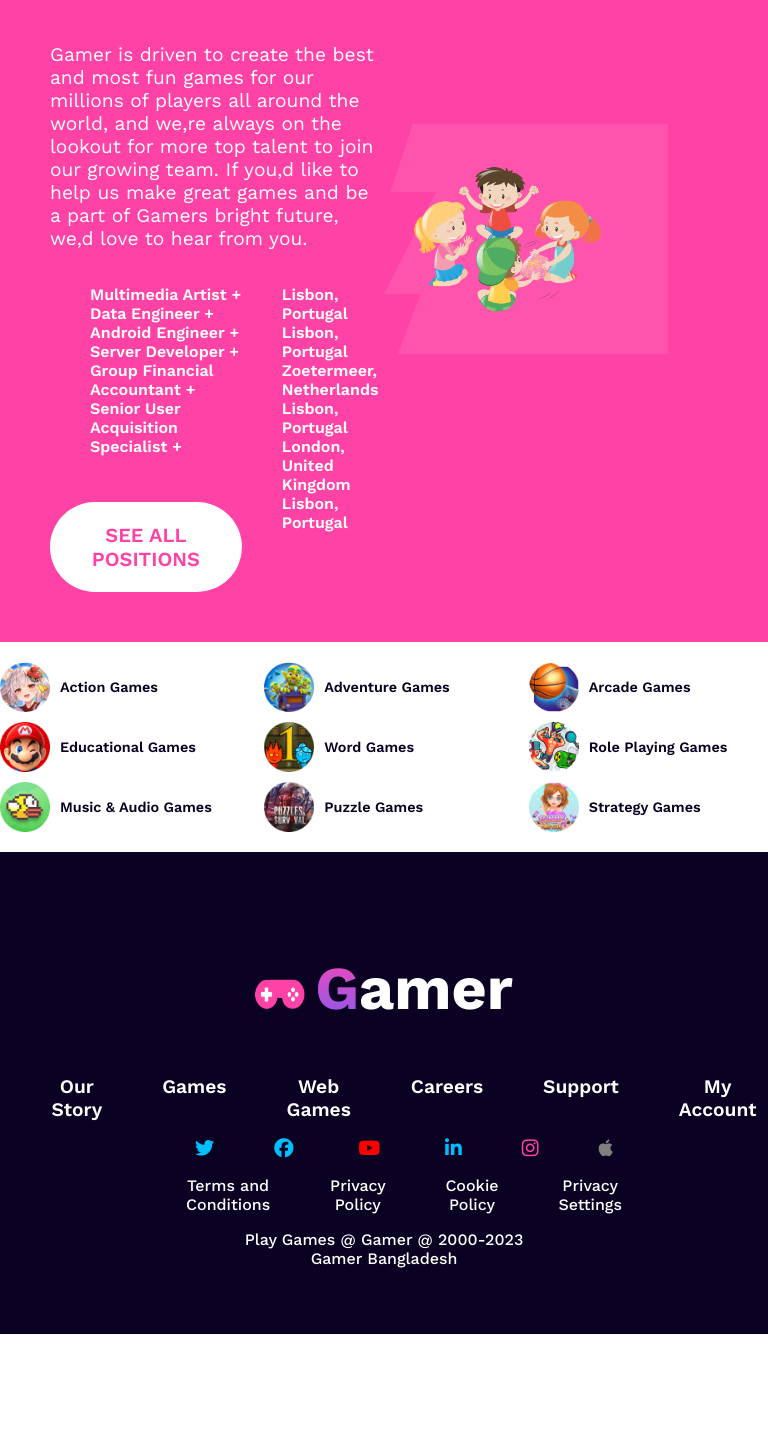
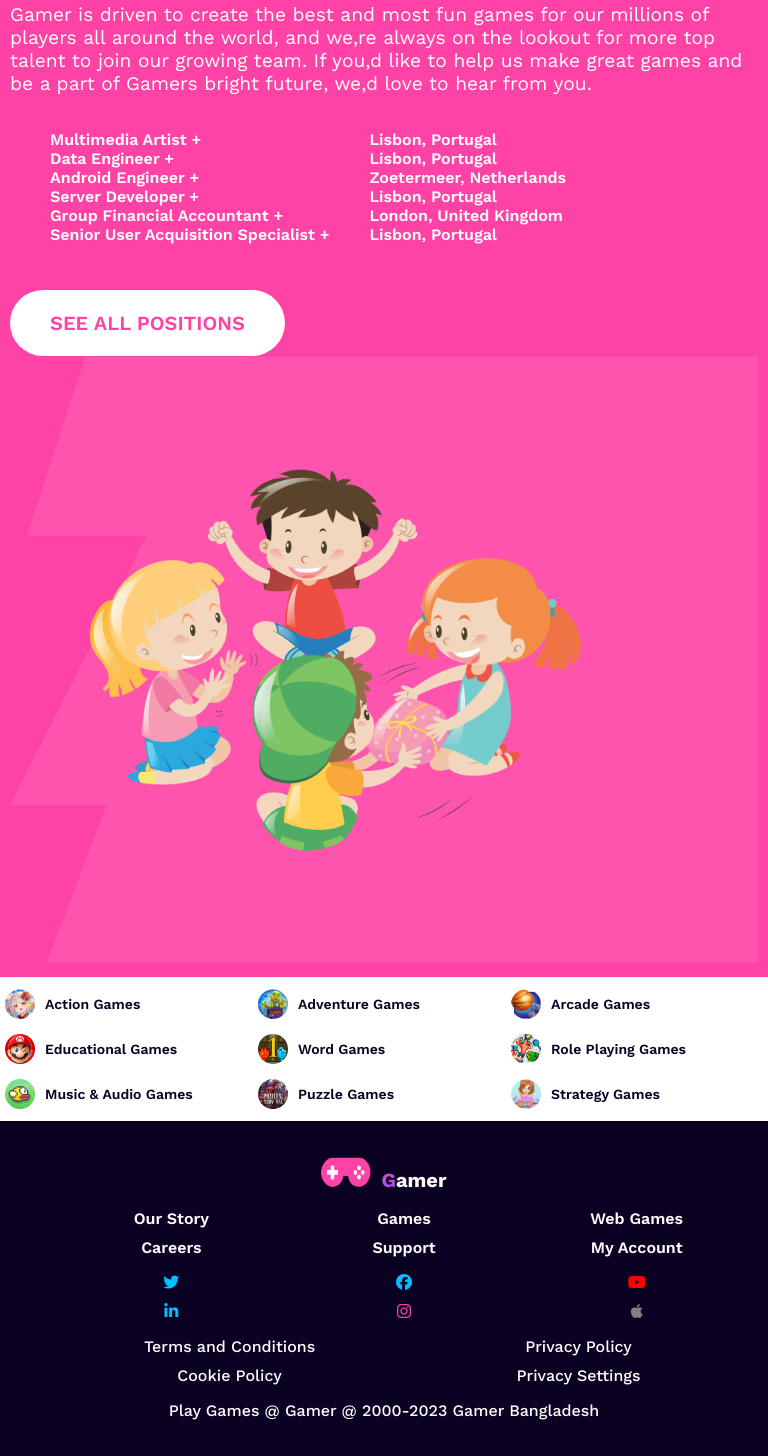
Before and after one commit to Sadia0011/B8A2-Gamer-Zone--, a plain HTML site: page index.html in a window 768 px wide. Shown: the part 5193-6649 px from the top of the page. Before the commit the page ends 6527 px from the top, so only its background shows below. Drawn offline with nearby package versions, Linux system fonts and the light colour scheme.

Commit message:
added final version

```diff
--- a/styles/style.css
+++ b/styles/style.css
@@ -11,6 +11,10 @@
 
 }
 
+body {
+    margin: 0;
+    padding: 0;
+}
 
 * {
     font-family: 'Nunito', sans-serif;
@@ -237,6 +241,11 @@
     height: auto;
 }
 
+.video-img a {
+    color: #FFF;
+    text-decoration: none;
+}
+
 #video-img-1,
 #video-img-2,
 #video-img-3,
@@ -404,7 +413,6 @@
 /* career styles */
 .career-container {
     display: flex;
-    /* justify-content: space-between; */
     background: linear-gradient(90deg, #FF42A5 0%, #FF42A5 100%);
     color: #FFF;
     padding: 50px 50px;
@@ -575,6 +583,10 @@
         align-items: center;
     }
 
+    .career-container {
+        padding: 5px;
+    }
+
     .play-game-container {
         flex-direction: column-reverse;
     }
@@ -685,6 +697,7 @@
 
     .copyright {
         font-size: 12px;
+        text-align: center;
     }
 
     footer {
@@ -700,9 +713,6 @@
         font-size: 16px;
     }
 
-    .copyright {
-        text-align: center;
-    }
 
 }
 
@@ -711,14 +721,26 @@
 
     .banner,
     .gamer-container,
-    .online-game-container {
+    .online-game-container,
+    .career-container {
         flex-direction: column;
         align-items: center;
+    }
+
+    .career-container {
+        padding: 10px;
     }
 
     .game-container {
         display: grid;
         grid-template-columns: repeat(3, 1fr);
+    }
+
+    .career-content,
+    .career-image {
+        width: 100%;
+        margin: 0;
+        /* margin: auto; */
     }
 
     .gamer-content,
@@ -769,4 +791,60 @@
         top: -60px;
         right: -100px;
     }
+
+    .game-container {
+        margin: 5px;
+        display: grid;
+        grid-template-columns: repeat(3, 1fr);
+        gap: 1px;
+        padding: 0px;
+    }
+
+    .game-name {
+        font-size: 14px;
+    }
+
+    .game img {
+        width: 30px;
+        height: 30px;
+    }
+
+
+    .footer-details,
+    .footer-social {
+        display: grid;
+        grid-template-columns: repeat(3, 1fr);
+        justify-content: center;
+        gap: 10px;
+        align-content: center;
+
+    }
+
+    .terms {
+        display: grid;
+        grid-template-columns: repeat(2, 1fr);
+        font-size: 16px;
+        gap: 10px;
+    }
+
+    .copyright {
+        font-size: 16px;
+        text-align: center;
+    }
+
+    footer {
+        padding: 20px;
+    }
+
+    .my-footer ul li a {
+        font-size: 16px;
+    }
+
+    .footer-title {
+        text-align: center;
+        font-size: 20px;
+    }
+
+
+
 }
```
